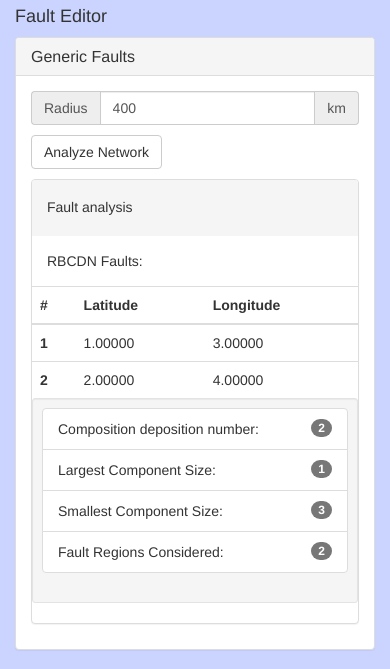
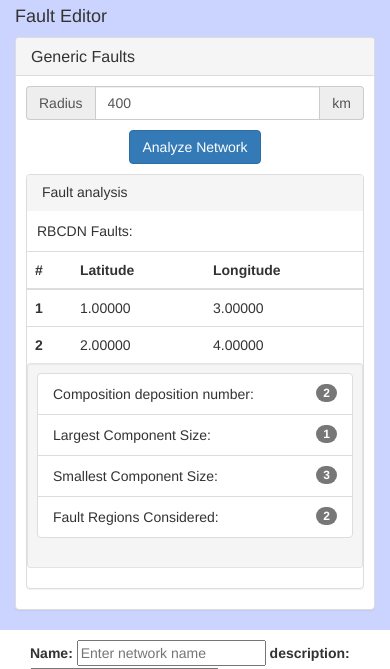
Before and after one commit to rb1811/NPMT, a Django app: page /fault_analyzer/ in a window 390 px wide. Shown: the part 55-724 px from the top of the page. Run offline with Django 3.2, Linux system fonts and the light colour scheme; style sheets or scripts are compiled from the project's sources; some libraries are stand-ins or nearby versions.

Commit message:
Adjusting design of fault analyzer sidebar

```diff
--- a/fault_analyzer/static/fault_analyzer/sass/application.scss
+++ b/fault_analyzer/static/fault_analyzer/sass/application.scss
@@ -0,0 +1,7 @@
+.fault-analyzer {
+  #sidebar {
+    .panel-body {
+      padding: 10px;
+    }
+  }
+}
--- a/fault_analyzer/templates/fault_analyzer/base.html
+++ b/fault_analyzer/templates/fault_analyzer/base.html
@@ -11,11 +11,12 @@
 
     <link rel="stylesheet" href="{% static 'network_editor/leaflet/leaflet.css' %}"/>
     <link rel="stylesheet" href="{% static 'network_editor/sass/application.scss'|compile %}"/>
+    <link rel="stylesheet" href="{% static 'fault_analyzer/sass/application.scss'|compile %}"/>
 
     <title>{% block title %}NPMT{% endblock %}</title>
 </head>
 
-<body class="fault_analyzer">
+<body class="fault-analyzer">
 
 {% include "network_editor/header.html" %}
 
--- a/fault_analyzer/templates/fault_analyzer/index.html
+++ b/fault_analyzer/templates/fault_analyzer/index.html
@@ -33,15 +33,16 @@
                                         </div>
                                     </div>
                                     <div class="row row-space">
-                                        <div class="col-sm-12">
-                                            <button class="btn btn-default">Analyze Network</button>
+                                        <div class="col-sm-12 text-center">
+                                            <button class="btn btn-primary">Analyze Network</button>
                                         </div>
                                     </div>
                                     <div class="row row-space">
                                         <div class="col-sm-12">
                                             <div class="panel panel-default">
                                                 <!-- Default panel contents -->
-                                                <div class="panel-heading"><h5>Fault analysis</h5></div>
+                                                <div class="panel-heading"><h5 class="no-margin">Fault analysis</h5>
+                                                </div>
                                                 <div class="panel-body">
                                                     RBCDN Faults:
                                                 </div>
--- a/network_editor/static/network_editor/sass/application.scss
+++ b/network_editor/static/network_editor/sass/application.scss
@@ -18,6 +18,10 @@
     display: inline-block;
   }
 
+  .no-margin {
+    margin: 0;
+  }
+
   .row-space {
     margin-bottom: 10px;
   }
```
